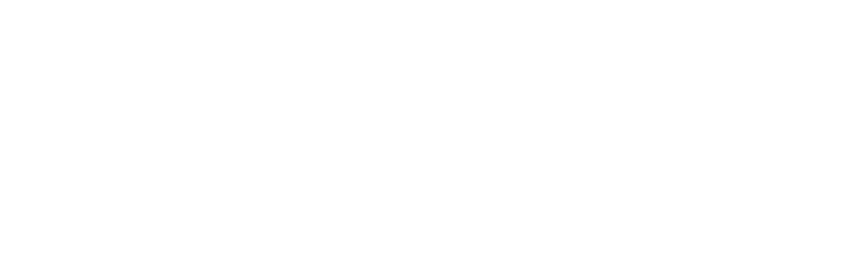
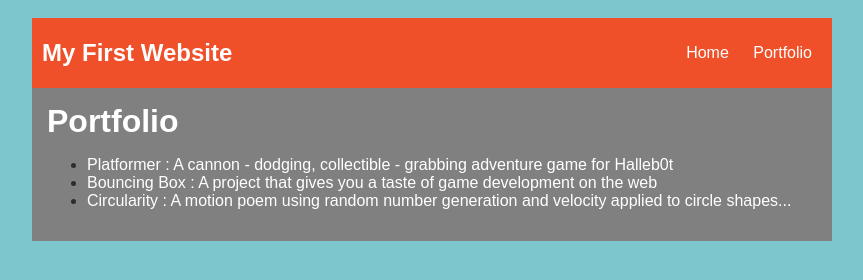
Before and after one commit to Pierre421/Pierre421.github.io, a plain HTML site: page portfolio.html in a window 1280 px wide. Shown: the whole page, without its empty margins (208-1071 px from the left). Drawn offline with Linux system fonts and the light colour scheme.

Commit message:
add portfolio.html file

```diff
--- a/portfolio.html
+++ b/portfolio.html
@@ -0,0 +1,33 @@
+<!DOCTYPE html>
+<html>
+  <head>
+    <title>My first Website</title>
+    <link rel="stylesheet" href="style.css">
+  </head>
+
+  <body>
+    <div id="all-contents">
+      <nav>
+        <h1>My First Website</h1>
+        <ul id="nav-ul">
+          <li class="nav-li">
+            <a class="nav-a" href="index.html">Home</a>
+          </li>
+          <li class="nav-li">
+            <a class="nav-a" href="portfolio.html">Portfolio</a>
+          </li>
+        </ul>
+      </nav>
+      <main>
+        <div class="content">
+          <h1>Portfolio</h1>
+          <ul id="portfolio">
+            <li><a href="projects/platformer/">Platformer : A cannon - dodging, collectible - grabbing adventure game for Halleb0t</a></li>
+            <li><a href="projects/bouncing-box/">Bouncing Box : A project that gives you a taste of game development on the web </a></li>
+            <li><a href="projects/circularity/">Circularity : A motion poem using random number generation and velocity applied to circle shapes...</a></li>
+          </ul>
+        </div>
+      </main>
+    </div>
+  </body>
+</html>
--- a/style.css
+++ b/style.css
@@ -37,7 +37,7 @@ a {
 
 /* main container area beneath menu */
 main {
-    background: rgb(245, 238, 219);
+    background-color: gray;
     display: flex;
 }
 .sidebar {
```
Also changed, not shown: index.html (+12 -0 lines).
